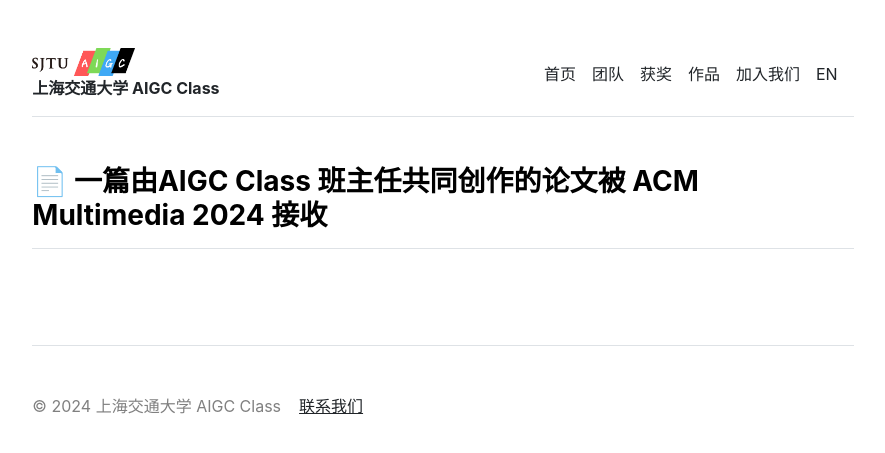
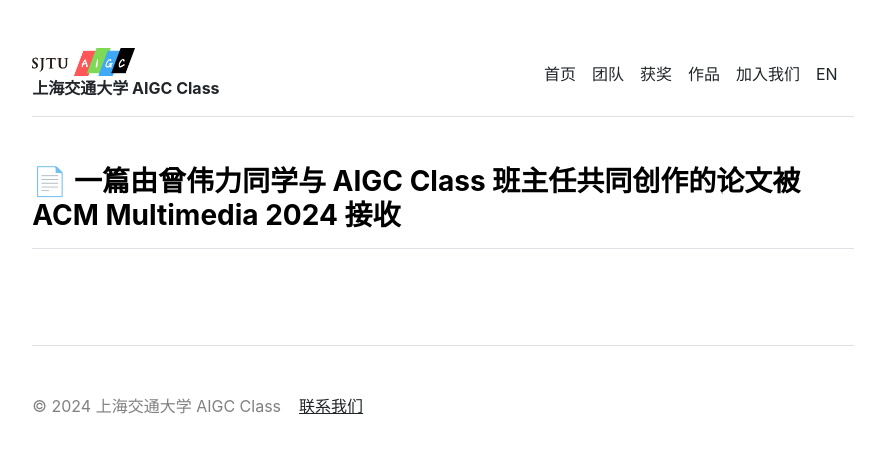
Before and after one commit to SJTU-AIGC/cn, a Jekyll site: the page built from _posts/2024-07-16-ACMMM-24-post.md, in a window 1280 px wide. Shown: the top 453 px of the page, without its empty margins (197-1082 px from the left). Built offline with Jekyll 4.4.1, drawn with Linux system fonts in a browser that asks for light colours.

Commit message:
Update 2024-07-16-ACMMM-24-post.md

```diff
--- a/_posts/2024-07-16-ACMMM-24-post.md
+++ b/_posts/2024-07-16-ACMMM-24-post.md
@@ -1,5 +1,5 @@
 ---
 layout: post
-title: "📄 一篇由AIGC Class 班主任共同创作的论文被 ACM Multimedia 2024 接收"
+title: "📄 一篇由曾伟力同学与 AIGC Class 班主任共同创作的论文被 ACM Multimedia 2024 接收"
 
 ---
```
